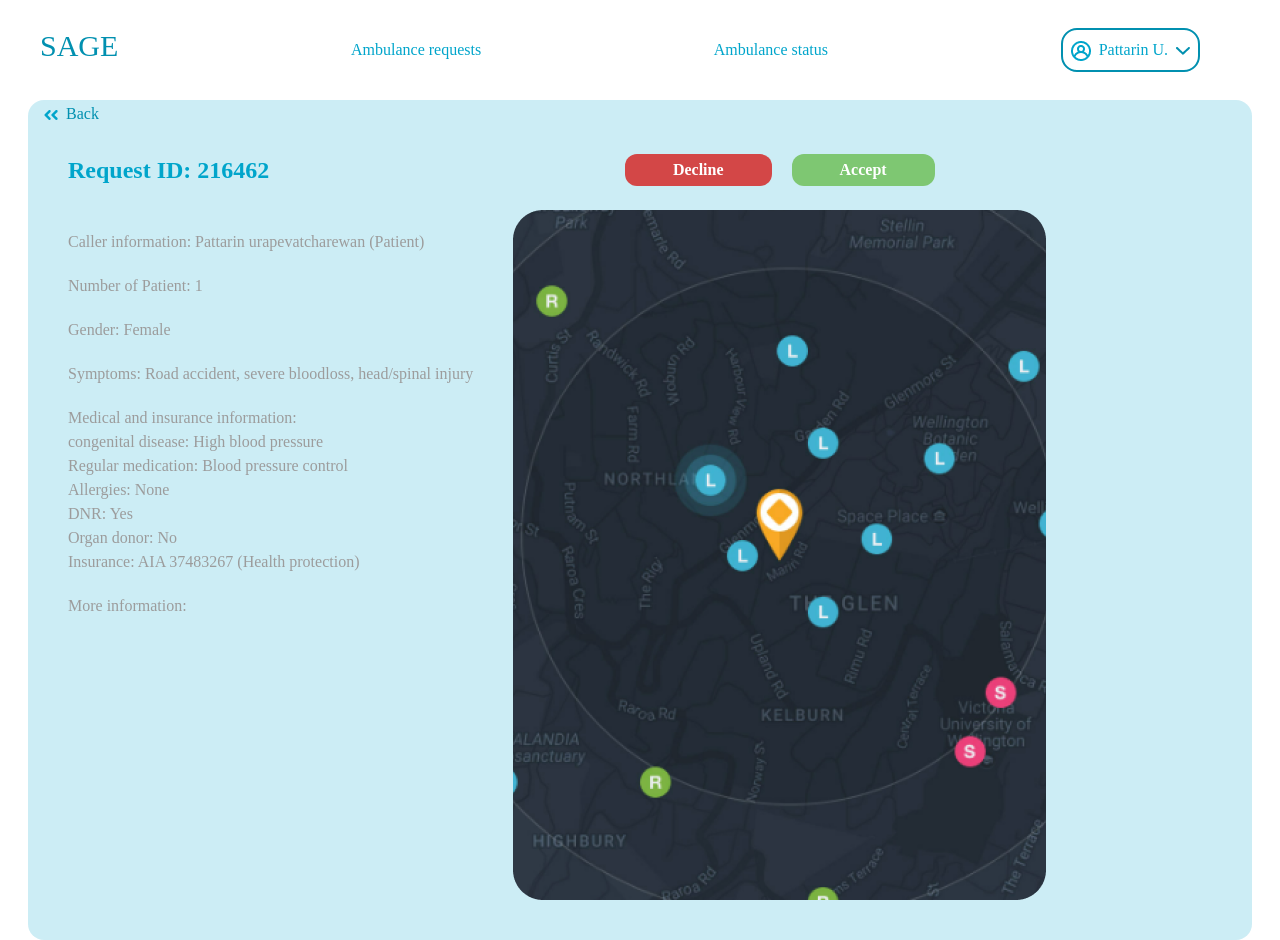
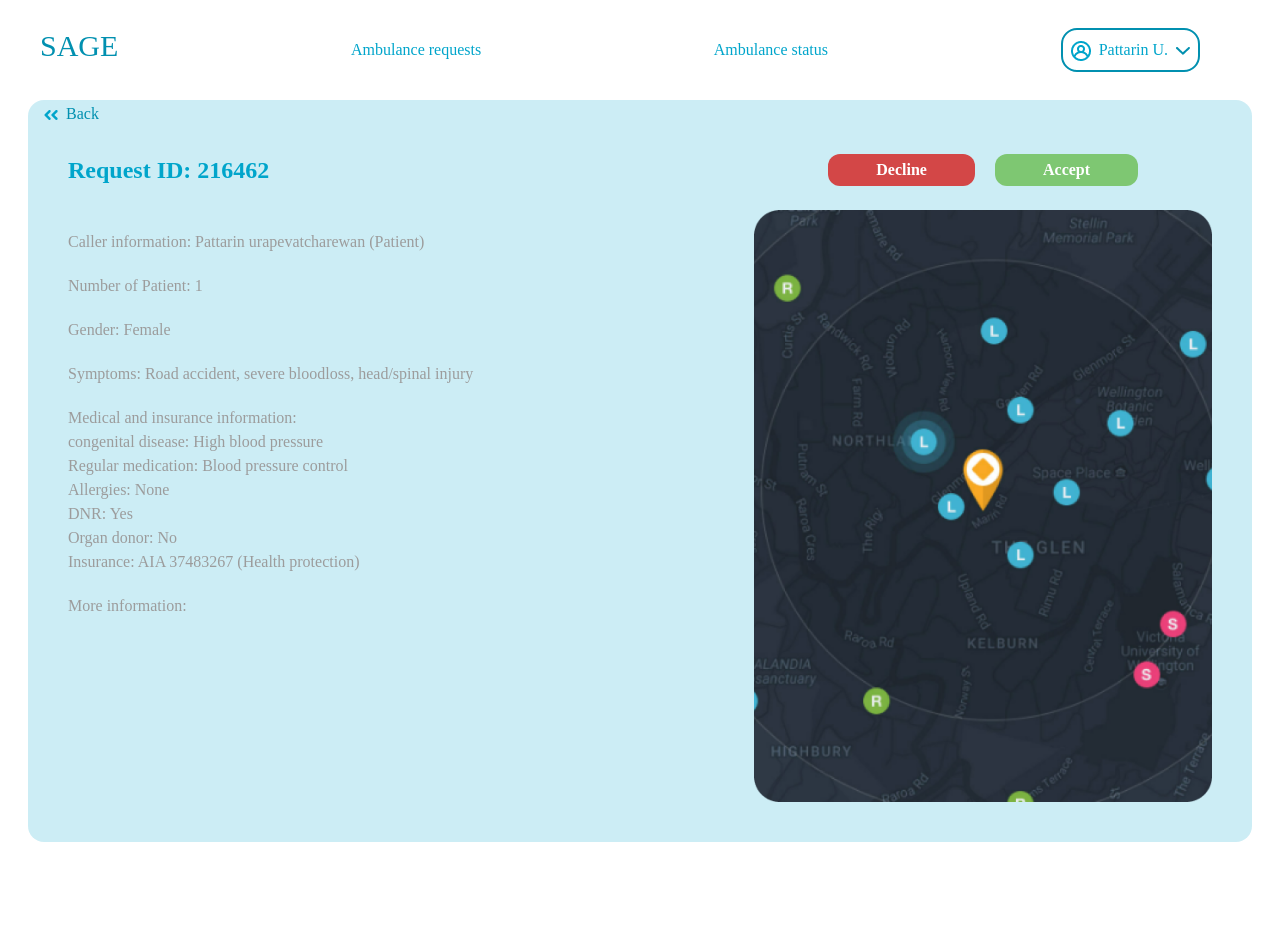
Before and after one commit to titichayajojo/sage-web-ui, a Next.js app: page /RequestDetails in a window 1280 px wide. After the commit the page ends 842 px from the top, so only its background shows below. Built offline with nearby package versions, Linux system fonts and the light colour scheme; a web font is replaced by a local one.

Commit message:
[FIX]🐛 width of the table

```diff
--- a/components/RequestDetailsBox/index.js
+++ b/components/RequestDetailsBox/index.js
@@ -4,19 +4,20 @@ import map from "../../images/Map.png";
 
 export default function RequestListBox(props) {
   return (
-    <div className="bg-header-light/20 rounded-2xl mx-7">
+    <div className="flex justify-center item-center">
+      <div className="bg-header-light/20 rounded-2xl mx-7 pr-10 w-screen">
         <div className="flex">
           <Image src={backArrow} alt="arrowImg" className="inline-block ml-2" />
           <div className="mt-0.5 text-header-dark text-base">Back</div>
         </div>
 
-      <table className="table-auto w-fit ml-10">
+        <table className="table-auto ml-10">
           <thead>
-          <tr className="h-20">
-            <th className="text-header-light text-2xl text-left">
+            <tr className="h-20 ">
+              <th className="text-header-light text-2xl text-left w-3/5">
                 Request ID: 216462
               </th>
-            <th>
+              <th className="w-2/5">
                 <button className="rounded-xl bg-btn-red px-12 py-1 text-white ml-auto">
                   Decline
                 </button>
@@ -55,5 +56,6 @@ export default function RequestListBox(props) {
           </tbody>
         </table>
       </div>
+    </div>
   );
 }
```
Lines whose indentation alone changed are shown as unchanged.
